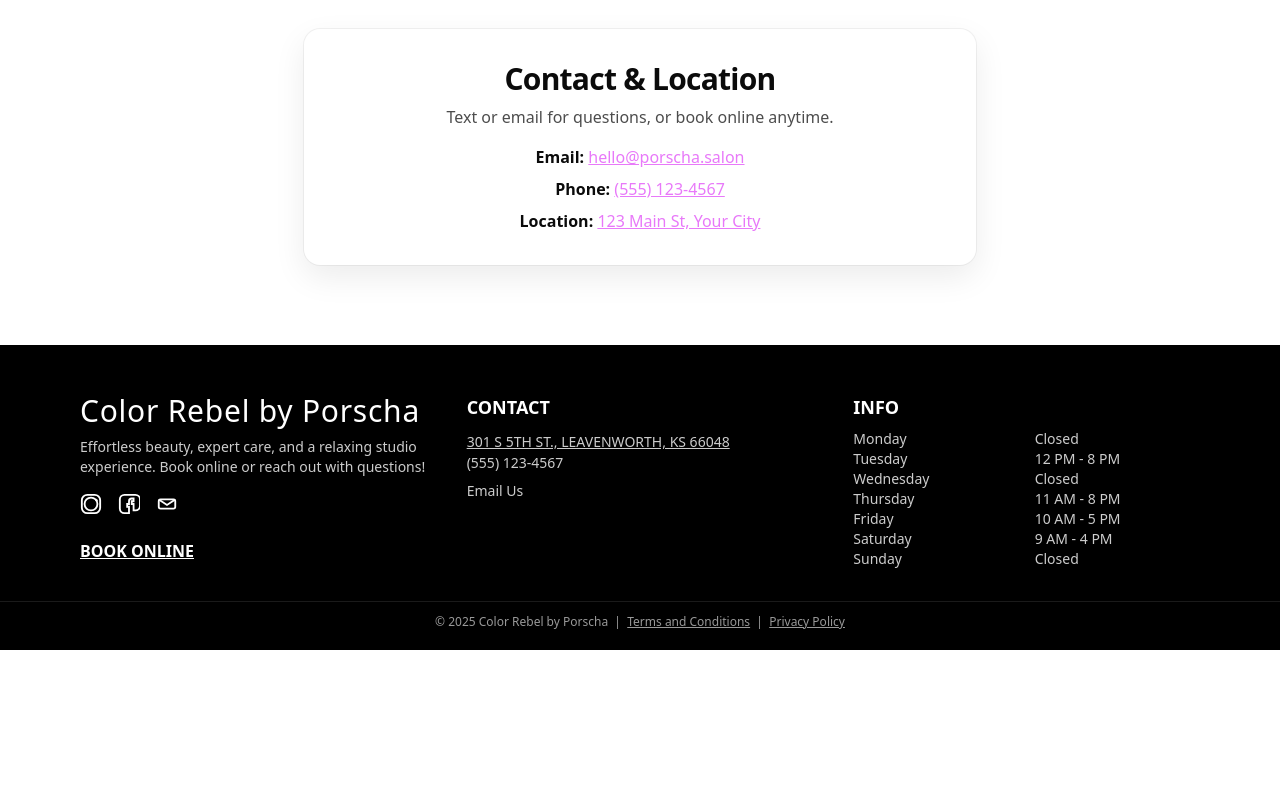
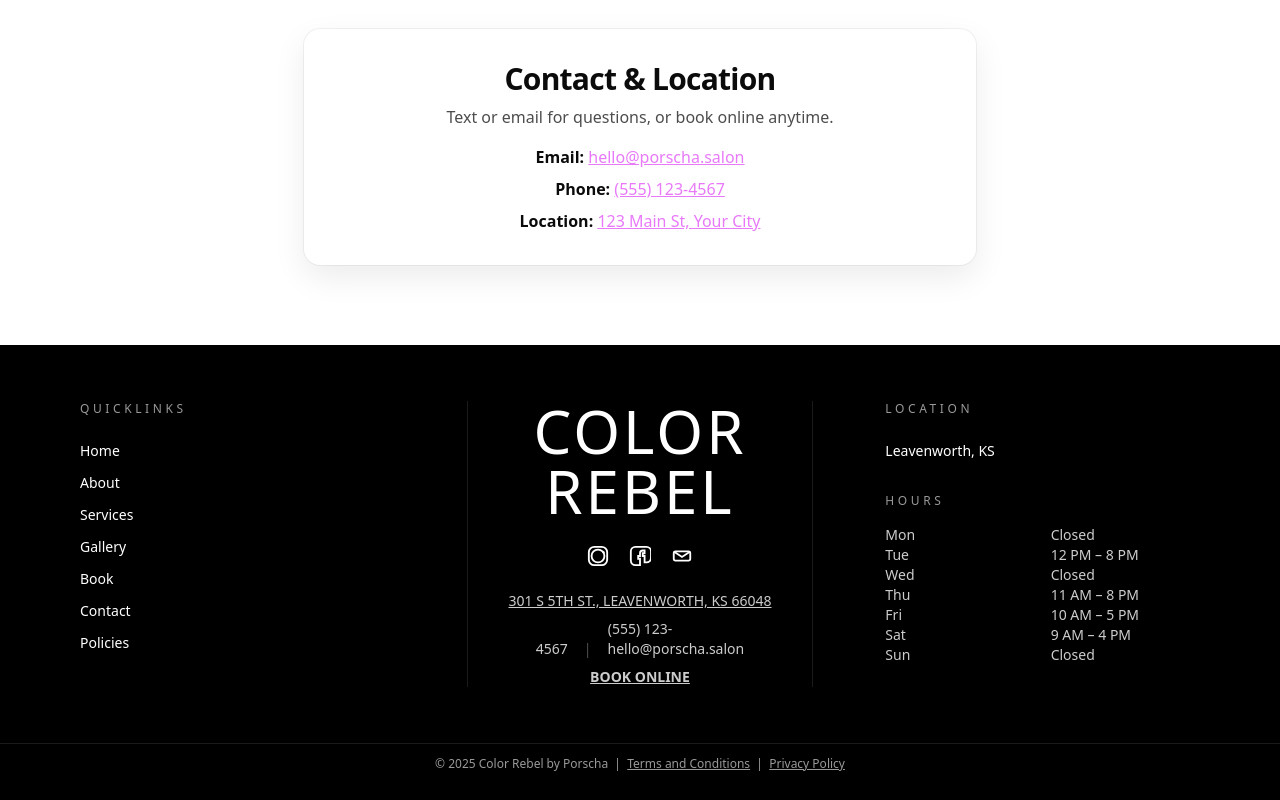
Before and after one commit to Miles-Collins/salon-site, a Next.js app: page / in a window 1280 px wide. Shown: the part 1485-2285 px from the top of the page. Before the commit the page ends 2135 px from the top, so only its background shows below. Built offline with nearby package versions, Linux system fonts and the light colour scheme.

Commit message:
Redesign footer contact bar to 3-column layout with Quicklinks, brand center, and Location + Hours (inspired by reference)

```diff
--- a/src/components/Footer.tsx
+++ b/src/components/Footer.tsx
@@ -1,52 +1,78 @@
+import Link from "next/link";
+
 export default function Footer() {
   return (
-    <footer className="bg-black text-white pt-12 pb-4">
-      <div className="container mx-auto grid grid-cols-1 md:grid-cols-3 gap-10 pb-8">
-        {/* Brand/About */}
-        <div>
-          <div className="text-3xl font-light tracking-wide mb-2">Color Rebel by Porscha</div>
-          <p className="text-white/80 mb-4 text-sm">Effortless beauty, expert care, and a relaxing studio experience. Book online or reach out with questions!</p>
-          <div className="flex gap-4 mb-4">
-            <a href="https://instagram.com" target="_blank" rel="noopener" aria-label="Instagram">
-              <svg width="22" height="22" fill="none" viewBox="0 0 24 24" stroke="currentColor" className="hover:text-brand-accent transition"><circle cx="12" cy="12" r="7" strokeWidth="2"/><rect x="17" y="7" width="2" height="2" rx="1"/><rect x="2" y="2" width="20" height="20" rx="6" strokeWidth="2"/></svg>
+    <footer className="bg-black text-white pt-14 pb-6">
+      {/* Top contact bar area inspired by reference */}
+      <div className="container mx-auto grid grid-cols-1 md:grid-cols-3 gap-10 pb-10 md:pb-14">
+        {/* Quicklinks (left) */}
+        <div className="md:pr-8">
+          <div className="text-xs tracking-[0.3em] uppercase text-white/60 mb-6">Quicklinks</div>
+          <ul className="space-y-3 text-sm">
+            <li><Link href="/" className="hover:text-brand-accent transition">Home</Link></li>
+            <li><Link href="/about" className="hover:text-brand-accent transition">About</Link></li>
+            <li><Link href="/services" className="hover:text-brand-accent transition">Services</Link></li>
+            <li><Link href="/gallery" className="hover:text-brand-accent transition">Gallery</Link></li>
+            <li><Link href="/book" className="hover:text-brand-accent transition">Book</Link></li>
+            <li><Link href="/contact" className="hover:text-brand-accent transition">Contact</Link></li>
+            <li><Link href="/policies" className="hover:text-brand-accent transition">Policies</Link></li>
+          </ul>
+        </div>
+
+        {/* Brand + socials + address (center) */}
+        <div className="relative md:px-10 md:border-x md:border-white/10">
+          <div className="text-5xl md:text-6xl font-light tracking-wider text-center mb-6">COLOR REBEL</div>
+          <div className="flex items-center justify-center gap-5 mb-6">
+            <a href="https://instagram.com" target="_blank" rel="noopener" aria-label="Instagram" className="hover:text-brand-accent transition">
+              <svg width="22" height="22" fill="none" viewBox="0 0 24 24" stroke="currentColor"><circle cx="12" cy="12" r="7" strokeWidth="2"/><rect x="17" y="7" width="2" height="2" rx="1"/><rect x="2" y="2" width="20" height="20" rx="6" strokeWidth="2"/></svg>
             </a>
-            <a href="https://facebook.com" target="_blank" rel="noopener" aria-label="Facebook">
-              <svg width="22" height="22" fill="none" viewBox="0 0 24 24" stroke="currentColor" className="hover:text-brand-accent transition"><path d="M17 2H7a5 5 0 0 0-5 5v10a5 5 0 0 0 5 5h5v-7h-2v-3h2V9a3 3 0 0 1 3-3h2v3h-2v3h2v7h2a5 5 0 0 0 5-5V7a5 5 0 0 0-5-5z" strokeWidth="2"/></svg>
+            <a href="https://facebook.com" target="_blank" rel="noopener" aria-label="Facebook" className="hover:text-brand-accent transition">
+              <svg width="22" height="22" fill="none" viewBox="0 0 24 24" stroke="currentColor"><path d="M17 2H7a5 5 0 0 0-5 5v10a5 5 0 0 0 5 5h5v-7h-2v-3h2V9a3 3 0 0 1 3-3h2v3h-2v3h2v7h2a5 5 0 0 0 5-5V7a5 5 0 0 0-5-5z" strokeWidth="2"/></svg>
             </a>
-            <a href="mailto:hello@porscha.salon" aria-label="Email">
-              <svg width="22" height="22" fill="none" viewBox="0 0 24 24" stroke="currentColor" className="hover:text-brand-accent transition"><rect x="3" y="7" width="18" height="10" rx="2" strokeWidth="2"/><path d="M3 7l9 6 9-6" strokeWidth="2"/></svg>
+            <a href="mailto:hello@porscha.salon" aria-label="Email" className="hover:text-brand-accent transition">
+              <svg width="22" height="22" fill="none" viewBox="0 0 24 24" stroke="currentColor"><rect x="3" y="7" width="18" height="10" rx="2" strokeWidth="2"/><path d="M3 7l9 6 9-6" strokeWidth="2"/></svg>
             </a>
           </div>
-          <a href="/book" className="inline-block mt-2 underline font-semibold text-white hover:text-brand-accent">BOOK ONLINE</a>
-        </div>
-        {/* Contact */}
-        <div>
-          <div className="font-bold text-lg mb-2">CONTACT</div>
+          <div className="space-y-2 text-center text-sm text-white/80">
             <a
               href="https://www.google.com/maps/search/?api=1&query=301+S+5TH+ST+LEAVENWORTH+KS+66048"
               target="_blank"
               rel="noopener noreferrer"
-            className="text-white/80 text-sm mb-2 underline"
+              className="underline hover:text-brand-accent"
             >
               301 S 5TH ST., LEAVENWORTH, KS 66048
             </a>
-          <a href="tel:5551234567" className="block text-white/80 text-sm mb-2">(555) 123-4567</a>
-          <a href="mailto:hello@porscha.salon" className="block text-white/80 text-sm mb-2">Email Us</a>
+            <div className="space-x-4">
+              <a href="tel:5551234567" className="hover:text-brand-accent">(555) 123-4567</a>
+              <span className="text-white/30">|</span>
+              <a href="mailto:hello@porscha.salon" className="hover:text-brand-accent">hello@porscha.salon</a>
             </div>
-        {/* Info/Hours */}
             <div>
-          <div className="font-bold text-lg mb-2">INFO</div>
-          <div className="grid grid-cols-2 gap-x-4 text-white/80 text-sm">
-            <div>Monday</div><div>Closed</div>
-            <div>Tuesday</div><div>12 PM - 8 PM</div>
-            <div>Wednesday</div><div>Closed</div>
-            <div>Thursday</div><div>11 AM - 8 PM</div>
-            <div>Friday</div><div>10 AM - 5 PM</div>
-            <div>Saturday</div><div>9 AM - 4 PM</div>
-            <div>Sunday</div><div>Closed</div>
+              <Link href="/book" className="underline font-semibold hover:text-brand-accent">BOOK ONLINE</Link>
             </div>
           </div>
         </div>
+
+        {/* Location + Hours (right) */}
+        <div className="md:pl-8">
+          <div className="text-xs tracking-[0.3em] uppercase text-white/60 mb-6">Location</div>
+          <ul className="space-y-3 text-sm mb-8">
+            <li>Leavenworth, KS</li>
+          </ul>
+          <div className="text-xs tracking-[0.3em] uppercase text-white/60 mb-4">Hours</div>
+          <div className="grid grid-cols-2 gap-x-4 text-white/80 text-sm">
+            <div>Mon</div><div>Closed</div>
+            <div>Tue</div><div>12 PM – 8 PM</div>
+            <div>Wed</div><div>Closed</div>
+            <div>Thu</div><div>11 AM – 8 PM</div>
+            <div>Fri</div><div>10 AM – 5 PM</div>
+            <div>Sat</div><div>9 AM – 4 PM</div>
+            <div>Sun</div><div>Closed</div>
+          </div>
+        </div>
+      </div>
+
+      {/* Bottom strip */}
       <div className="border-t border-white/10 pt-3 pb-1 text-center text-xs text-white/60">
         © {new Date().getFullYear()} Color Rebel by Porscha &nbsp;|&nbsp; <a href="/terms" className="underline">Terms and Conditions</a> &nbsp;|&nbsp; <a href="/privacy" className="underline">Privacy Policy</a>
       </div>
--- a/src/components/Navbar.tsx
+++ b/src/components/Navbar.tsx
@@ -54,8 +54,8 @@ export default function Navbar() {
           <span className="text-white drop-shadow font-light tracking-[0.15em] text-lg sm:text-xl">COLOR REBEL</span>
           <span className="text-white/60 drop-shadow font-light text-lg sm:text-xl">|</span>
           <span className="text-white/80 drop-shadow font-light tracking-[0.15em] text-sm sm:text-base flex flex-col leading-tight">
-            <span>L</span>
-            <span>V</span>
+            <span>P</span>
+            <span>C</span>
           </span>
         </Link>
         <div className="ml-auto flex items-center gap-6">
```
Also changed, not shown: .eslintrc.json (added). Lines whose indentation alone changed are shown as unchanged.
